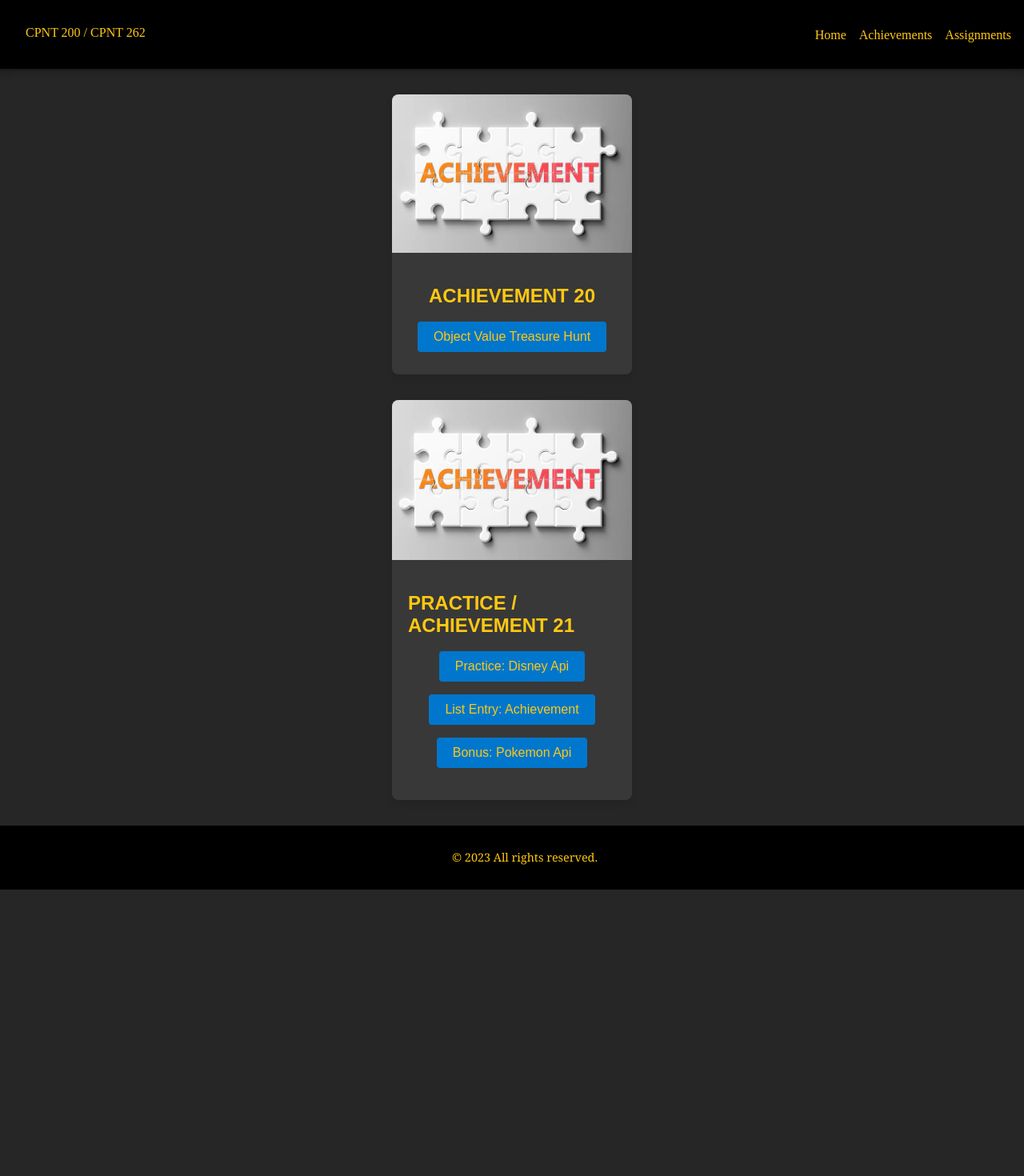
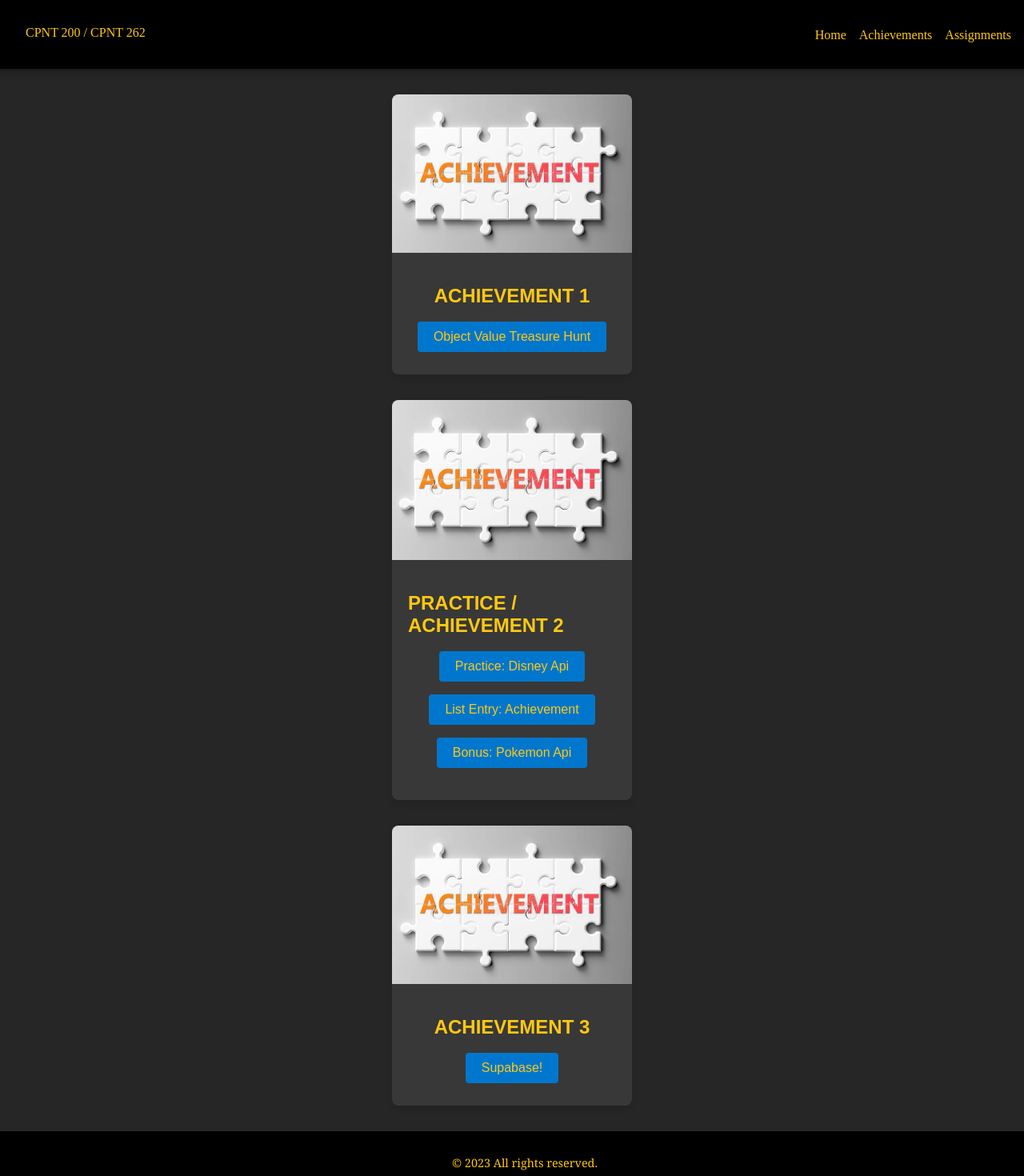
Before and after one commit to cordellec/cpnt200-website, a SvelteKit app: page /achievements in a window 1280 px wide. Shown: the top 1470 px of the page at 80% size. Before the commit the page ends 1112 px from the top, so only its background shows below. Built offline with nearby package versions, Linux system fonts and the light colour scheme.

Commit message:
adding achievement

```diff
--- /dev/null
+++ b/src/lib/supabaseClient.js
@@ -0,0 +1,4 @@
+import { createClient } from '@supabase/supabase-js';
+import { SUPABASE_KEY } from '$env/static/private';
+
+export const supabase = createClient('https://zmpfxozioxqtihhatlpv.supabase.co', SUPABASE_KEY);
--- a/src/routes/achievements/+page.svelte
+++ b/src/routes/achievements/+page.svelte
@@ -2,7 +2,7 @@
 	<div class="card">
 		<img src="/achievement.jpg" alt="Card Image" />
 		<div class="card-content">
-			<h2>ACHIEVEMENT 20</h2>
+			<h2>ACHIEVEMENT 1</h2>
 			<a href="achievements/2023-03-23/object-value-treasure-hunt">Object Value Treasure Hunt</a>
 		</div>
 	</div>
@@ -12,10 +12,21 @@
 	<div class="card2">
 		<img src="/achievement.jpg" alt="Card Image" />
 		<div class="card-content">
-			<h2>PRACTICE / ACHIEVEMENT 21</h2>
+			<h2>PRACTICE / ACHIEVEMENT 2</h2>
 			<a href="achievements/2023-03-24-fetchingdata-with-pagejs"> Practice: Disney Api</a>
 			<a href="achievements/2023-03-24-fetchingdata-with-pagejs/albums"> List Entry: Achievement</a>
 			<a href="achievements/2023-03-24-fetchingdata-with-pagejs/pokemon-api"> Bonus: Pokemon Api</a>
+
+		</div>
+	</div>
+</div>
+
+<div class="container">
+	<div class="card">
+		<img src="/achievement.jpg" alt="Card Image" />
+		<div class="card-content">
+			<h2>ACHIEVEMENT 3</h2>
+			<a href="achievements/2023-03-28-supabase"> Supabase!</a>
 		</div>
 	</div>
 </div>
```
Also changed, not shown: src/routes/achievements/2023-03-28-supabase/+page.server.js (added, +9 -0 lines), src/routes/achievements/2023-03-28-supabase/+page.svelte (added, +11 -0 lines).
